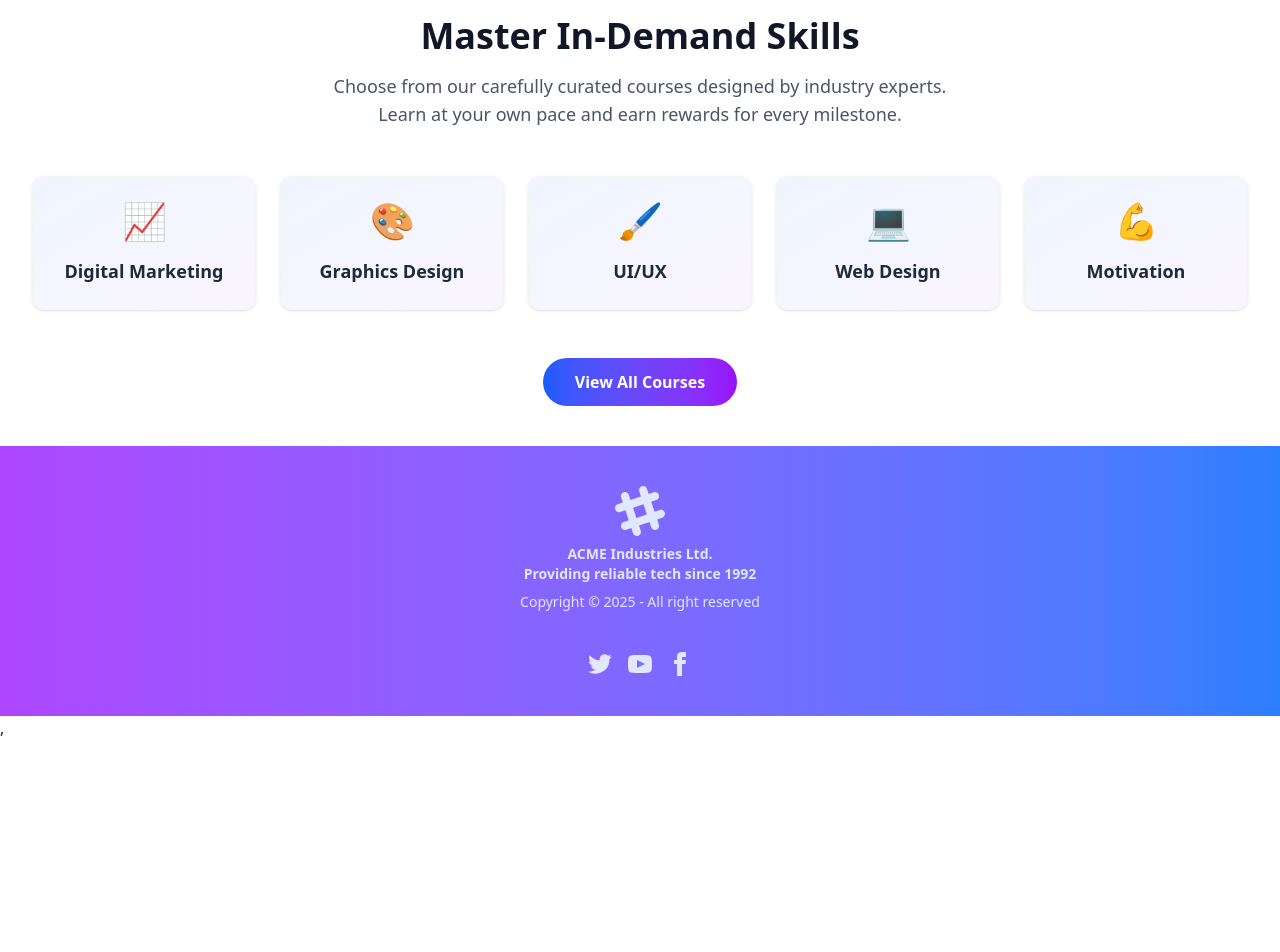
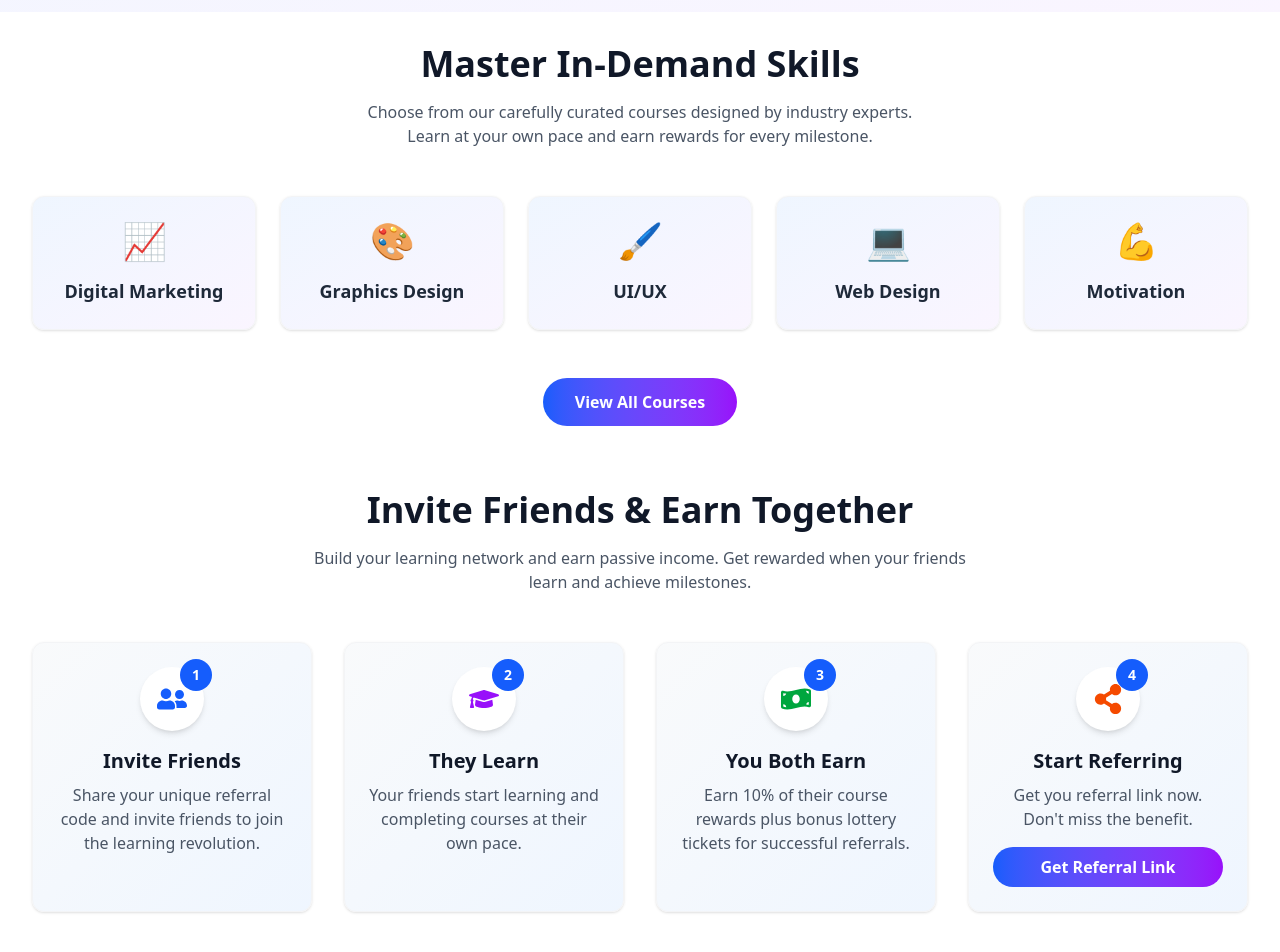
Before and after one commit to sadik117/learn-and-fun-client-side, a React (Vite) app: page / in a window 1280 px wide. Shown: the part 1000-1952 px from the top of the page. Before the commit the page ends 1740 px from the top, so only its background shows below. Built offline with nearby package versions, Linux system fonts and the light colour scheme.

Commit message:
referral program section added

```diff
--- a/package.json
+++ b/package.json
@@ -15,6 +15,7 @@
     "lottie-react": "^2.4.1",
     "react": "^19.1.0",
     "react-dom": "^19.1.0",
+    "react-icons": "^5.5.0",
     "react-router": "^7.7.1",
     "react-slick": "^0.30.3",
     "slick-carousel": "^1.8.1",
--- a/src/components/layouts/PrizeCarousel.jsx
+++ b/src/components/layouts/PrizeCarousel.jsx
@@ -33,11 +33,11 @@ const PrizeCarousel = () => {
           <h2 className="text-3xl sm:text-4xl font-bold text-gray-900 mb-3">
             Play & Win Amazing Prizes
           </h2>
-          <p className="text-sm text-gray-600 max-w-2xl mx-auto">
+          <p className="text-md text-gray-600 max-w-2xl mx-auto">
             Turn your learning achievements into lottery tickets. Win cash
             prizes, gadgets, and exclusive rewards.
           </p>
-          <p className="text-xs text-gray-600 max-w-2xl mx-auto mt-2">
+          <p className="text-md text-gray-600 max-w-2xl mx-auto mt-2">
             The more you learn, the more chances you get!
           </p>
         </div>
--- /dev/null
+++ b/src/components/layouts/ReferralProgram.jsx
@@ -0,0 +1,83 @@
+import React from 'react';
+import { FaUserFriends, FaGraduationCap, FaMoneyBillWave, FaShareAlt } from 'react-icons/fa';
+
+const ReferralProgram = () => {
+  const steps = [
+    {
+      number: "1",
+      icon: <FaUserFriends className="text-3xl text-blue-600" />,
+      title: "Invite Friends",
+      description: "Share your unique referral code and invite friends to join the learning revolution."
+    },
+    {
+      number: "2",
+      icon: <FaGraduationCap className="text-3xl text-purple-600" />,
+      title: "They Learn",
+      description: "Your friends start learning and completing courses at their own pace."
+    },
+    {
+      number: "3",
+      icon: <FaMoneyBillWave className="text-3xl text-green-600" />,
+      title: "You Both Earn",
+      description: "Earn 10% of their course rewards plus bonus lottery tickets for successful referrals."
+    },
+    {
+      number: "4",
+      icon: <FaShareAlt className="text-3xl text-orange-600" />,
+      title: "Start Referring",
+      description: "Get you referral link now. Don't miss the benefit."
+    }
+  ];
+
+  return (
+    <section className="py-8 px-4 sm:px-6 lg:px-8 bg-white">
+      <div className="max-w-7xl mx-auto">
+        <div className="text-center mb-12">
+          <h2 className="text-3xl sm:text-4xl font-bold text-gray-900 mb-4">
+            Invite Friends & Earn Together
+          </h2>
+          <p className="text-md text-gray-600 max-w-2xl mx-auto">
+            Build your learning network and earn passive income. Get rewarded when your friends learn and achieve milestones.
+          </p>
+        </div>
+
+        <div className="grid grid-cols-1 md:grid-cols-2 lg:grid-cols-4 gap-8">
+          {steps.map((step, index) => (
+            <div
+              key={index}
+              className="bg-gradient-to-br from-gray-50 to-blue-50 rounded-xl p-6 shadow-sm hover:shadow-md transition-all duration-300 border border-gray-100 flex flex-col items-center text-center"
+            >
+              <div className="relative mb-4">
+                <div className="w-16 h-16 bg-white rounded-full flex items-center justify-center shadow-md">
+                  {step.icon}
+                </div>
+                <span className="absolute -top-2 -right-2 bg-blue-600 text-white w-8 h-8 rounded-full flex items-center justify-center font-bold text-sm">
+                  {step.number}
+                </span>
+              </div>
+
+              <h3 className="text-xl font-bold text-gray-900 mb-2">{step.title}</h3>
+              {step.description && (
+                <p className="text-gray-600 mb-4">{step.description}</p>
+              )}
+
+              {index === 3 && (
+                <button className="mt-auto bg-gradient-to-r from-blue-600 to-purple-600 text-white px-6 py-2 rounded-full font-semibold hover:shadow-lg transition duration-300 w-full">
+                  Get Referral Link
+                </button>
+              )}
+            </div>
+          ))}
+        </div>
+
+        <div className="mt-12 text-center">
+          <button className="border-2 border-blue-600 text-blue-600 px-8 py-3 rounded-full font-semibold hover:bg-blue-50 transition duration-300">
+            Learn More About Referrals
+          </button>
+        </div>
+      </div>
+    </section>
+  );
+};
+
+export default ReferralProgram;
--- a/src/components/layouts/SkillsSection.jsx
+++ b/src/components/layouts/SkillsSection.jsx
@@ -10,16 +10,16 @@ const SkillsSection = () => {
   ];
 
   return (
-    <section className="py-10 px-4 sm:px-6 lg:px-8 bg-white">
+    <section className="py-8 px-4 sm:px-6 lg:px-8 bg-white">
       <div className="max-w-7xl mx-auto">
         <div className="text-center mb-12">
           <h2 className="text-3xl sm:text-4xl font-bold text-gray-900 mb-4">
             Master In-Demand Skills
           </h2>
-          <p className="text-lg text-gray-600 max-w-2xl mx-auto">
+          <p className="text-md text-gray-600 max-w-2xl mx-auto">
             Choose from our carefully curated courses designed by industry experts.
           </p>
-          <p className="text-lg text-gray-600 max-w-2xl mx-auto">
+          <p className="text-md text-gray-600 max-w-2xl mx-auto">
             Learn at your own pace and earn rewards for every milestone.
           </p>
         </div>
--- a/src/components/pages/Home.jsx
+++ b/src/components/pages/Home.jsx
@@ -2,6 +2,7 @@ import React from 'react';
 import HeroSection from '../layouts/HeroSection';
 import SkillsSection from '../layouts/SkillsSection';
 import PrizeCarousel from '../layouts/PrizeCarousel';
+import ReferralProgram from '../layouts/ReferralProgram';
 
 const Home = () => {
     return (
@@ -9,6 +10,7 @@ const Home = () => {
             <HeroSection></HeroSection>
             <PrizeCarousel></PrizeCarousel>
             <SkillsSection></SkillsSection>
+            <ReferralProgram></ReferralProgram>
         </div>
     );
 };
```
Also changed, not shown: 1 other file (tests, documents, lock files or other folders).
